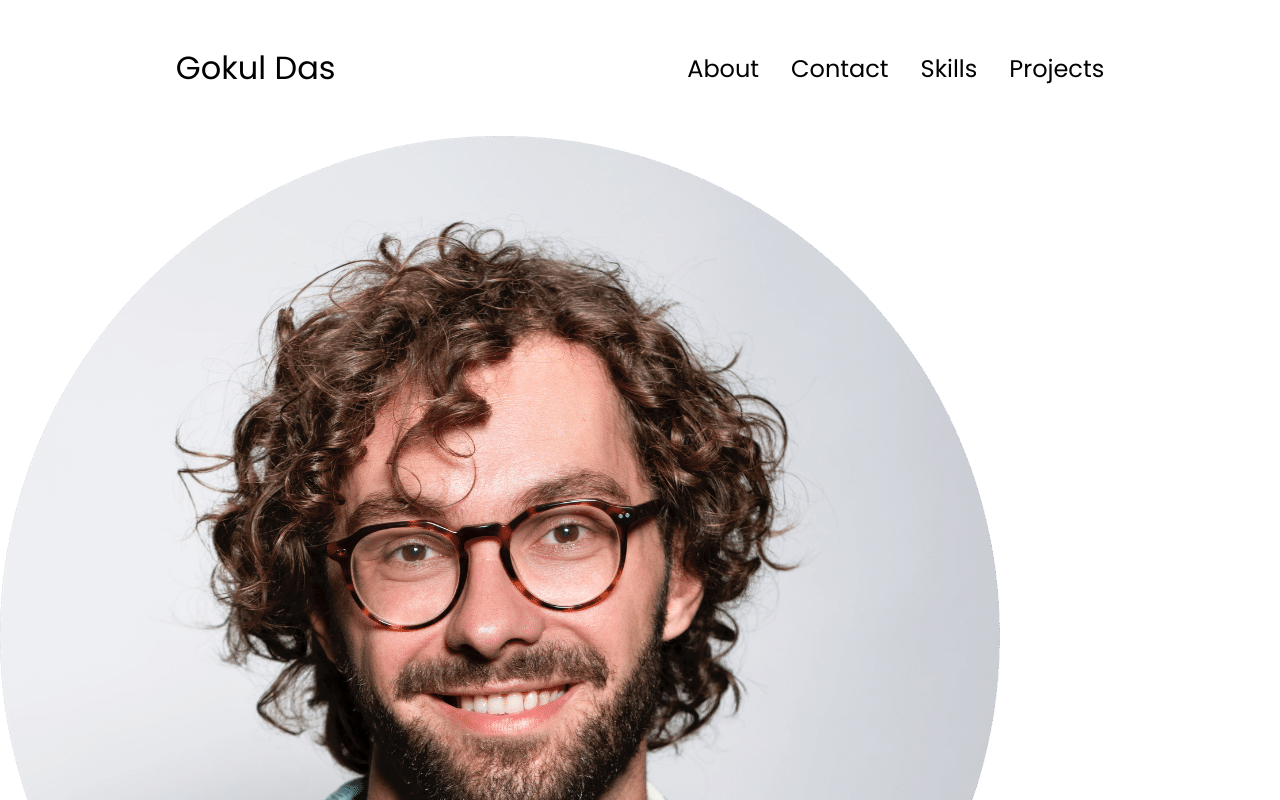
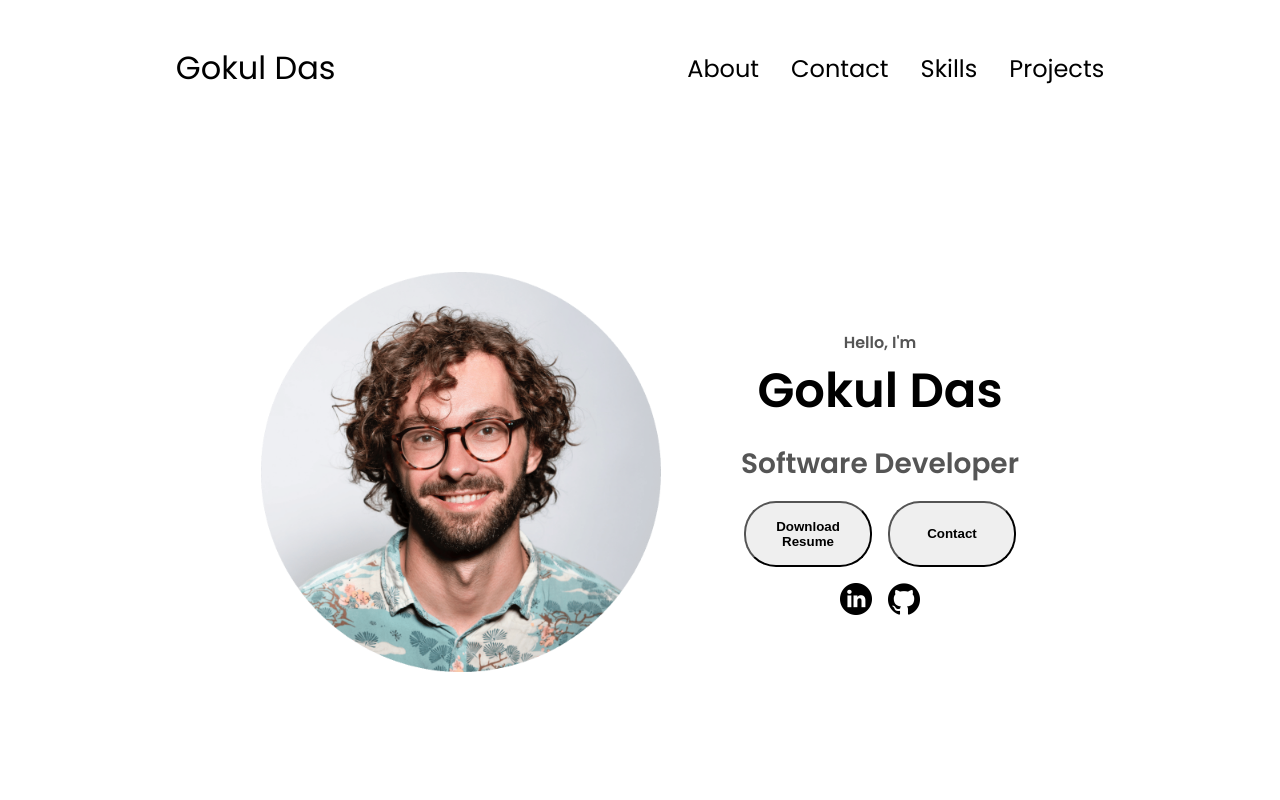
Before and after one commit to Gokul-A-S/portfolio, a React (Vite) app: page / in a window 1280 px wide. Shown: the top 800 px of the page. Built offline with nearby package versions, Linux system fonts and the light colour scheme.

Commit message:
modified:   src/index.css 	modified:   src/pages/Profile.jsx

```diff
--- a/src/index.css
+++ b/src/index.css
@@ -172,3 +172,83 @@ h1 {
   transform: none;
 
 }
+
+section {
+  padding-top: 4vh;
+  height: 96vh;
+  margin: 0 10rem;
+  box-sizing: border-box;
+  min-height: fit-content;
+}
+
+.section-container {
+  display: flex;
+}
+
+#profile {
+  display: flex;
+  justify-content: center;
+  gap: 5rem;
+  height: 80vh;
+
+}
+
+.section_pic-container {
+  display: flex;
+  height: 400px;
+  width: 400px;
+  margin: auto 0;
+}
+
+.section_text {
+  align-self: center;
+  text-align: center;
+}
+
+.section_text p {
+  font-weight: 600;
+}
+
+.section_text_p1 {
+  text-align: center;
+}
+
+.section_text_p2 {
+  font-size: 1.75rem;
+  margin-bottom: 1rem;
+}
+
+.title {
+  font-size: 3rem;
+  text-align: center;
+}
+
+#socials-container {
+  display: flex;
+  justify-content: center;
+  margin-top: 1rem;
+  gap: 1rem;
+}
+
+.icon {
+  cursor: pointer;
+  height: 2rem;
+}
+
+.btn-container{
+  display: flex;
+  justify-content: center;
+  gap: 1rem;
+}
+
+.btn{
+  font-weight: 600;
+  transition: all 300ms ease-in-out;
+  padding: 1rem;
+  width: 8rem;
+  border-radius: 2rem;
+}
+
+.btn-color-1{
+
+}
--- a/src/pages/Profile.jsx
+++ b/src/pages/Profile.jsx
@@ -4,21 +4,22 @@ import github from '../assets/github.png'
 const Profile = () => {
     return (
         <section id="profile">
-            <div className="section_pic_container">
+            <div className="section_pic-container">
                 <img src={profile} alt='Gokul' />
             </div>
                 <div className='section_text'>
                     <p className='section_text_p1'>Hello, I'm</p>
                     <h1 className='title'>Gokul Das</h1>
                     <p className='section_text_p2'>Software Developer</p>
-            </div>
+
                 <div className='btn-container'>
-                <button className='btn btn-color-2' onClick={()=>{window.open('./resume.pdf')}}>Download Resume</button>
-                <button className='btn btn-color-1' onClick={()=>{window.location.href='./#contact'}}>Contact</button>
+                    <button className='btn btn-color-2' onClick={() => { window.open('./resume.pdf') }}>Download Resume</button>
+                    <button className='btn btn-color-1' onClick={() => { window.location.href = './#contact' }}>Contact</button>
                 </div>
                 <div id='socials-container'>
-                <img src={linkedin} alt='My LinkedIn Profile' onClick={()=>{window.location.href='https://www.linkedin.com/in/gokul271/'}} />
-                <img src={github} alt='My Github Profile' onClick={()=>{window.location.href='https://github.com/Gokul-A-S'}} />
+                    <img src={linkedin} className='icon' alt='My LinkedIn Profile' onClick={() => { window.location.href = 'https://www.linkedin.com/in/gokul271/' }} />
+                    <img src={github} className='icon' alt='My Github Profile' onClick={() => { window.location.href = 'https://github.com/Gokul-A-S' }} />
+                </div>
             </div>
         </section>
     )
```
Lines whose indentation alone changed are shown as unchanged.
